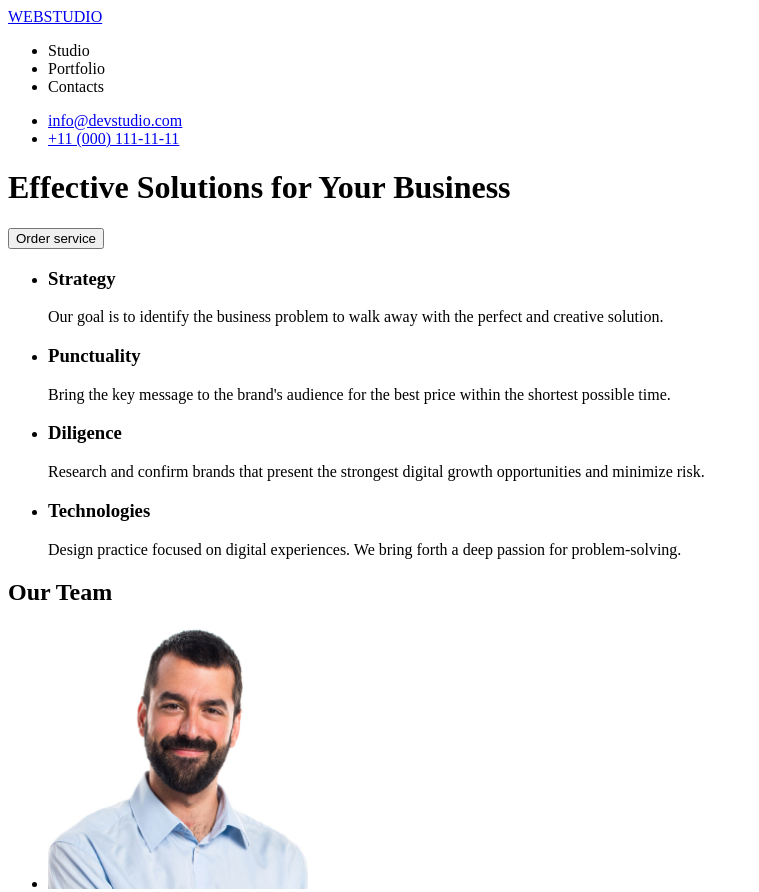
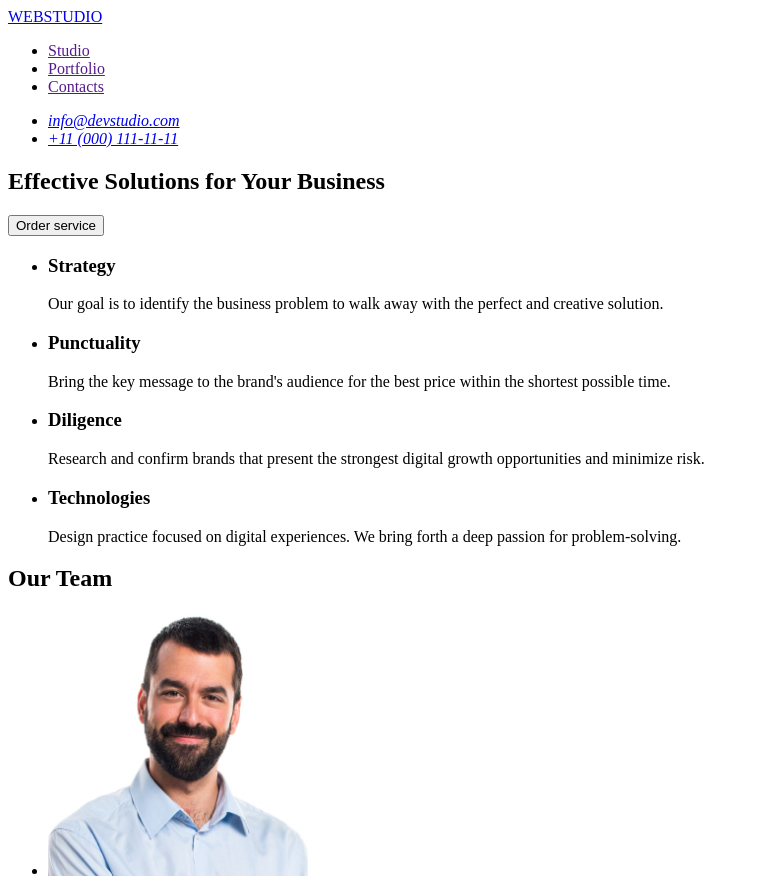
Before and after one commit to MaxRebryk/goit-markup-hw-01, a plain HTML site: page index.html in a window 1280 px wide. Shown: the top 892 px of the page, without its empty margins (0-759 px from the left). Drawn offline with Linux system fonts and the light colour scheme.

Commit message:
autocheck

```diff
--- a/index.html
+++ b/index.html
@@ -8,24 +8,27 @@
 
   <body>
     <header>
-      <a href="/index.html">WEBSTUDIO</a>
       <nav>
+        <a href="/index.html">WEBSTUDIO</a>
         <ul>
-          <li>Studio</li>
-          <li>Portfolio</li>
-          <li>Contacts</li>
+          <li><a href="">Studio</a></li>
+          <li><a href="">Portfolio</a></li>
+          <li><a href="">Contacts</a></li>
         </ul>
       </nav>
-      <ul>
-        <li><a href="mailto::info@devstudio.com">info@devstudio.com</a></li>
-        <li><a href="telto:+110001111111">+11 (000) 111-11-11</a></li>
-      </ul>
-
-      <h1>Effective Solutions for Your Business</h1>
-      <button>Order service</button>
+      <address>
+        <ul>
+          <li><a href="mailto::info@devstudio.com">info@devstudio.com</a></li>
+          <li><a href="telto:+110001111111">+11 (000) 111-11-11</a></li>
+        </ul>
+      </address>
     </header>
 
     <main>
+      <section>
+        <h1>Effective Solutions for Your Business</h1>
+        <button>Order service</button>
+      </section>
       <section>
         <ul>
           <li>
```
